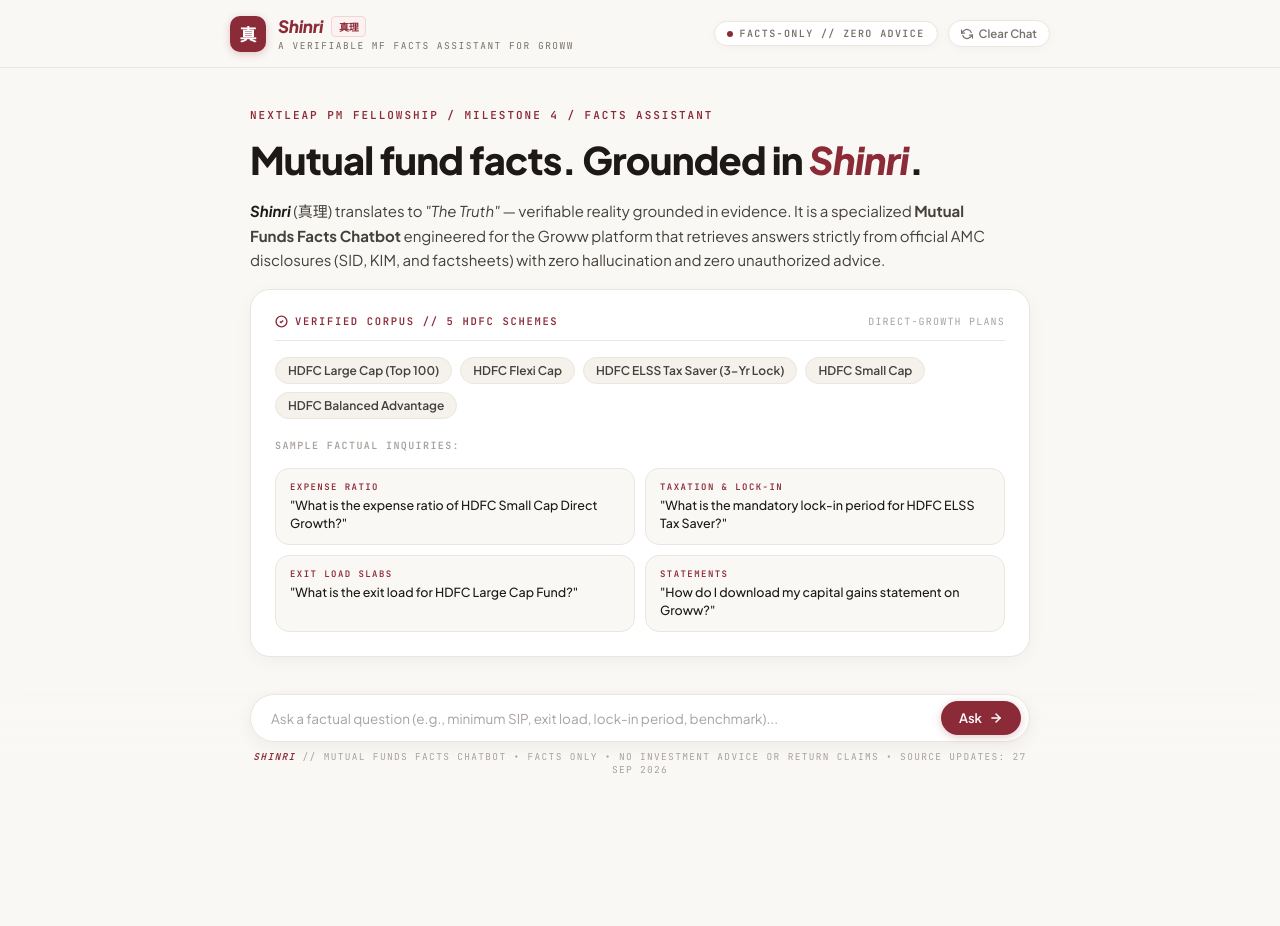
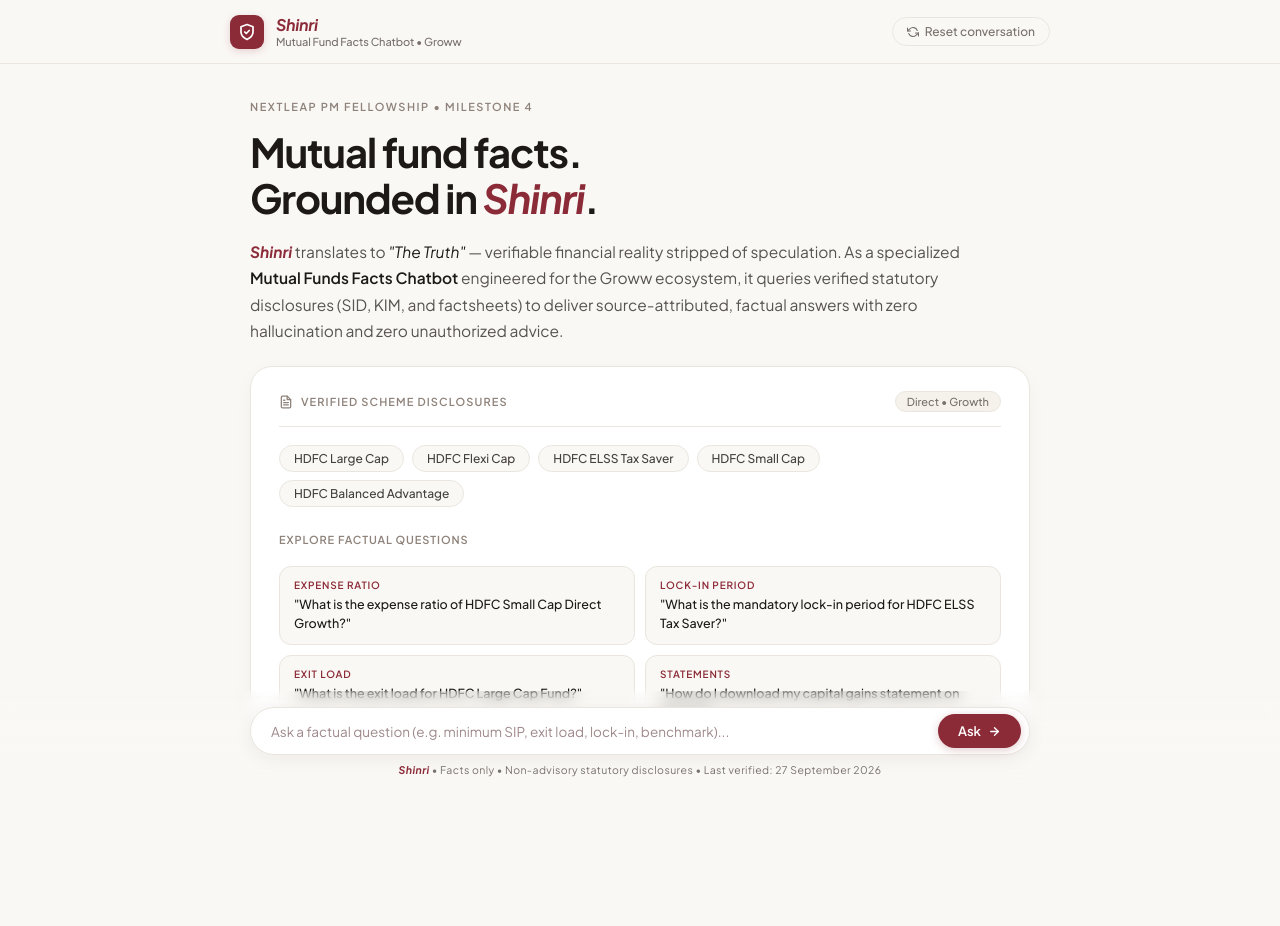
Before and after one commit to Eternal9294f/Shinri-RagChatbot, a FastAPI app: page / in a window 1280 px wide. Before the commit the page ends 773 px from the top, so only its background shows below. Run offline with FastAPI, Linux system fonts and the light colour scheme.

Commit message:
style: serene, peaceful PromptBolo editorial design with zero clutter

```diff
--- a/src/static/css/style.css
+++ b/src/static/css/style.css
@@ -11,8 +11,9 @@
 
   --text-dark: #1C1917;
   --text-body: #44403C;
+  --text-secondary: #57534E;
   --text-muted: #78716C;
-  --text-faint: #A8A29E;
+  --text-faint: #9E888A;
 
   /* PromptBolo Signature Crimson / Wine Accent */
   --crimson-main: #8C2B38;
@@ -25,12 +26,13 @@
   --font-mono: 'JetBrains Mono', ui-monospace, SFMono-Regular, Menlo, Monaco, Consolas, monospace;
 
   --radius-sm: 8px;
-  --radius-md: 14px;
-  --radius-lg: 20px;
+  --radius-md: 12px;
+  --radius-lg: 18px;
+  --radius-xl: 22px;
   --radius-pill: 9999px;
 
   --shadow-subtle: 0 2px 10px rgba(28, 25, 23, 0.03);
-  --shadow-card: 0 4px 20px -2px rgba(28, 25, 23, 0.05);
+  --shadow-card: 0 4px 20px -2px rgba(28, 25, 23, 0.04);
 }
 
 * {
@@ -61,8 +63,8 @@ body {
 
 /* Header */
 .app-header {
-  height: 68px;
-  background-color: rgba(250, 248, 245, 0.95);
+  height: 64px;
+  background-color: rgba(250, 248, 245, 0.92);
   backdrop-filter: blur(12px);
   -webkit-backdrop-filter: blur(12px);
   border-bottom: 1px solid var(--border-light);
@@ -90,105 +92,73 @@ body {
 }
 
 .brand-logo {
-  width: 36px;
-  height: 36px;
+  width: 34px;
+  height: 34px;
   background-color: var(--crimson-main);
-  border-radius: 10px;
+  border-radius: 9px;
   display: flex;
   align-items: center;
   justify-content: center;
   color: #FFFFFF;
-  font-family: var(--font-sans);
-  font-weight: 800;
-  font-size: 17px;
-  box-shadow: 0 2px 8px rgba(140, 43, 56, 0.25);
+  box-shadow: 0 2px 8px rgba(140, 43, 56, 0.2);
+  flex-shrink: 0;
+}
+
+.brand-text {
+  display: flex;
+  flex-direction: column;
 }
 
 .brand-title {
-  font-size: 17px;
+  font-size: 16px;
+  font-weight: 700;
   letter-spacing: -0.3px;
-  display: flex;
-  align-items: center;
-  gap: 8px;
   color: var(--text-dark);
+  line-height: 1.2;
 }
 
 .brand-title strong em {
-  font-weight: 800;
+  font-weight: 700;
   font-style: italic;
   color: var(--crimson-main);
 }
 
-.kanji-badge {
-  font-family: var(--font-mono);
-  font-size: 10px;
-  font-weight: 600;
-  color: var(--crimson-main);
-  background-color: var(--crimson-light);
-  border: 1px solid var(--crimson-border);
-  padding: 2px 7px;
-  border-radius: 4px;
+.brand-subtitle {
+  font-family: var(--font-sans);
+  font-size: 11px;
+  font-weight: 500;
+  color: var(--text-muted);
+  letter-spacing: -0.01em;
+  margin-top: 1px;
 }
 
-.brand-subtitle {
-  font-family: var(--font-mono);
-  font-size: 9.5px;
-  letter-spacing: 0.16em;
-  text-transform: uppercase;
-  color: var(--text-muted);
-  margin-top: 2px;
-}
-
-.header-badges {
+.header-actions {
   display: flex;
   align-items: center;
   gap: 10px;
-}
-
-.status-badge {
-  display: inline-flex;
-  align-items: center;
-  gap: 7px;
-  background-color: #FFFFFF;
-  border: 1px solid var(--border-light);
-  border-radius: var(--radius-pill);
-  padding: 5px 12px;
-  font-family: var(--font-mono);
-  font-size: 10px;
-  font-weight: 600;
-  letter-spacing: 0.14em;
-  color: var(--text-muted);
-  box-shadow: var(--shadow-subtle);
-}
-
-.status-dot {
-  width: 6px;
-  height: 6px;
-  border-radius: 50%;
-  background-color: var(--crimson-main);
 }
 
 .btn-clear {
   display: inline-flex;
   align-items: center;
   gap: 6px;
-  background-color: #FFFFFF;
+  background-color: transparent;
   border: 1px solid var(--border-light);
   border-radius: var(--radius-pill);
-  padding: 5px 12px;
+  padding: 6px 14px;
   font-family: var(--font-sans);
-  font-size: 11.5px;
-  font-weight: 600;
+  font-size: 12px;
+  font-weight: 500;
   color: var(--text-muted);
   cursor: pointer;
   transition: all 0.15s ease;
-  box-shadow: var(--shadow-subtle);
 }
 
 .btn-clear:hover {
-  background-color: var(--crimson-light);
-  color: var(--crimson-main);
-  border-color: var(--crimson-border);
+  background-color: #FFFFFF;
+  color: var(--text-dark);
+  border-color: var(--border-medium);
+  box-shadow: var(--shadow-subtle);
 }
 
 /* Main Container */
@@ -197,7 +167,7 @@ body {
   max-width: 820px;
   width: 100%;
   margin: 0 auto;
-  padding: 40px 20px 140px 20px;
+  padding: 36px 20px 140px 20px;
   display: flex;
   flex-direction: column;
   gap: 28px;
@@ -207,55 +177,68 @@ body {
 .hero-section {
   display: flex;
   flex-direction: column;
-  gap: 16px;
+  gap: 12px;
 }
 
 .eyebrow-label {
-  font-family: var(--font-mono);
+  font-family: var(--font-sans);
   font-size: 11px;
-  letter-spacing: 0.18em;
+  letter-spacing: 0.14em;
   font-weight: 600;
-  color: var(--crimson-main);
+  color: #8E827A;
   text-transform: uppercase;
 }
 
 .hero-main-title {
-  font-size: 38px;
-  font-weight: 800;
-  letter-spacing: -0.8px;
+  font-size: 40px;
+  font-weight: 700;
+  letter-spacing: -0.03em;
   color: var(--text-dark);
-  line-height: 1.18;
+  line-height: 1.15;
+  margin: 4px 0 6px 0;
 }
 
 .hero-main-title strong em {
-  font-weight: 800;
+  font-weight: 700;
   font-style: italic;
   color: var(--crimson-main);
 }
 
 .hero-lead-text {
-  font-size: 15px;
-  line-height: 1.65;
-  color: var(--text-body);
-  max-width: 740px;
+  font-size: 15.5px;
+  line-height: 1.7;
+  color: var(--text-secondary);
+  max-width: 730px;
+  font-weight: 400;
+}
+
+.hero-lead-text strong {
+  font-weight: 600;
+  color: var(--text-dark);
 }
 
 .hero-lead-text strong em {
   font-style: italic;
   font-weight: 700;
+  color: var(--crimson-main);
+}
+
+.hero-lead-text em {
+  font-style: italic;
   color: var(--text-dark);
 }
 
 /* Workbench Card - Exactly Like PromptBolo */
 .workbench-card {
-  background-color: var(--bg-card);
+  background-color: #FFFFFF;
   border: 1px solid var(--border-light);
-  border-radius: var(--radius-lg);
-  padding: 24px;
+  border-radius: var(--radius-xl);
+  padding: 24px 28px;
   box-shadow: var(--shadow-card);
   display: flex;
   flex-direction: column;
-  gap: 16px;
+  gap: 18px;
+  margin-top: 10px;
 }
 
 .workbench-header {
@@ -263,25 +246,37 @@ body {
   align-items: center;
   justify-content: space-between;
   border-bottom: 1px solid var(--border-light);
-  padding-bottom: 12px;
+  padding-bottom: 14px;
 }
 
-.workbench-tag {
-  display: inline-flex;
+.workbench-header-left {
+  display: flex;
   align-items: center;
-  gap: 7px;
-  font-family: var(--font-mono);
-  font-size: 10.5px;
-  font-weight: 700;
-  letter-spacing: 0.16em;
-  color: var(--crimson-main);
+  gap: 8px;
 }
 
-.workbench-meta {
-  font-family: var(--font-mono);
-  font-size: 10px;
-  letter-spacing: 0.12em;
-  color: var(--text-faint);
+.workbench-icon {
+  color: #8E827A;
+}
+
+.workbench-label {
+  font-family: var(--font-sans);
+  font-size: 11px;
+  font-weight: 600;
+  letter-spacing: 0.1em;
+  text-transform: uppercase;
+  color: #8E827A;
+}
+
+.workbench-pill {
+  background-color: var(--bg-subtle);
+  border: 1px solid var(--border-light);
+  border-radius: var(--radius-pill);
+  padding: 3px 11px;
+  font-family: var(--font-sans);
+  font-size: 11px;
+  font-weight: 500;
+  color: var(--text-muted);
 }
 
 /* Scheme Chips */
@@ -294,23 +289,34 @@ body {
 .scheme-chip {
   display: inline-flex;
   align-items: center;
-  background-color: var(--bg-subtle);
+  background-color: var(--bg-canvas);
   border: 1px solid var(--border-light);
   border-radius: var(--radius-pill);
-  padding: 5px 12px;
+  padding: 5px 14px;
   font-size: 12px;
-  font-weight: 600;
+  font-weight: 500;
   color: var(--text-body);
+  transition: all 0.15s ease;
+}
+
+.scheme-chip:hover {
+  background-color: #FFFFFF;
+  border-color: var(--border-medium);
+  color: var(--text-dark);
 }
 
 /* Suggestions Grid */
-.prompt-suggestions-header {
-  font-family: var(--font-mono);
-  font-size: 10px;
+.suggestions-header-row {
+  margin-top: 2px;
+}
+
+.suggestions-label {
+  font-family: var(--font-sans);
+  font-size: 11px;
   font-weight: 600;
-  letter-spacing: 0.14em;
-  color: var(--text-faint);
-  margin-top: 4px;
+  letter-spacing: 0.08em;
+  text-transform: uppercase;
+  color: #8E827A;
 }
 
 .prompt-chips-grid {
@@ -336,15 +342,16 @@ body {
 .prompt-chip:hover {
   background-color: #FFFFFF;
   border-color: var(--crimson-border);
-  box-shadow: 0 4px 12px rgba(140, 43, 56, 0.06);
+  box-shadow: 0 4px 14px rgba(140, 43, 56, 0.06);
   transform: translateY(-1px);
 }
 
 .chip-category {
-  font-family: var(--font-mono);
-  font-size: 9px;
-  font-weight: 700;
-  letter-spacing: 0.16em;
+  font-family: var(--font-sans);
+  font-size: 10px;
+  font-weight: 600;
+  letter-spacing: 0.08em;
+  text-transform: uppercase;
   color: var(--crimson-main);
 }
 
@@ -352,7 +359,7 @@ body {
   font-size: 12.5px;
   font-weight: 500;
   color: var(--text-dark);
-  line-height: 1.4;
+  line-height: 1.45;
 }
 
 /* Chat Messages */
@@ -609,7 +619,7 @@ body {
   color: #FFFFFF;
   border: none;
   border-radius: var(--radius-pill);
-  padding: 9px 18px;
+  padding: 9px 20px;
   display: inline-flex;
   align-items: center;
   gap: 7px;
@@ -637,11 +647,10 @@ body {
 
 .disclaimer-bar {
   text-align: center;
-  font-family: var(--font-mono);
-  font-size: 9.5px;
-  letter-spacing: 0.14em;
-  color: var(--text-faint);
-  text-transform: uppercase;
+  font-family: var(--font-sans);
+  font-size: 10.5px;
+  letter-spacing: 0.04em;
+  color: var(--text-muted);
 }
 
 .disclaimer-bar strong em {
--- a/src/templates/index.html
+++ b/src/templates/index.html
@@ -3,11 +3,11 @@
 <head>
   <meta charset="UTF-8">
   <meta name="viewport" content="width=device-width, initial-scale=1.0">
-  <title>Shinri (真理) — Mutual Funds Facts Chatbot | Groww Context</title>
+  <title>Shinri — Mutual Funds Facts Chatbot</title>
   <link rel="preconnect" href="https://fonts.googleapis.com">
   <link rel="preconnect" href="https://fonts.gstatic.com" crossorigin>
-  <link href="https://fonts.googleapis.com/css2?family=Plus+Jakarta+Sans:ital,wght@0,400;0,500;0,600;0,700;0,800;1,400;1,600;1,700;1,800&family=JetBrains+Mono:wght@400;500;600&display=swap" rel="stylesheet">
-  <link rel="stylesheet" href="/static/css/style.css?v=promptbolo_1">
+  <link href="https://fonts.googleapis.com/css2?family=Plus+Jakarta+Sans:ital,wght@0,400;0,500;0,600;0,700;1,400;1,600;1,700&family=JetBrains+Mono:wght@400;500&display=swap" rel="stylesheet">
+  <link rel="stylesheet" href="/static/css/style.css?v=peaceful_2">
 </head>
 <body>
 
@@ -16,28 +16,25 @@
     <div class="header-inner">
       <div class="brand-wrapper">
         <div class="brand-logo" title="Shinri">
-          <span>真</span>
+          <svg width="18" height="18" viewBox="0 0 24 24" fill="none" stroke="currentColor" stroke-width="2.3" stroke-linecap="round" stroke-linejoin="round">
+            <path d="M12 22s8-4 8-10V5l-8-3-8 3v7c0 6 8 10 8 10z"></path>
+            <path d="m9 12 2 2 4-4"></path>
+          </svg>
         </div>
         <div class="brand-text">
-          <h1 class="brand-title">
-            <strong><em>Shinri</em></strong> <span class="kanji-badge">真理</span>
-          </h1>
-          <div class="brand-subtitle">A VERIFIABLE MF FACTS ASSISTANT FOR GROWW</div>
+          <span class="brand-title"><strong><em>Shinri</em></strong></span>
+          <span class="brand-subtitle">Mutual Fund Facts Chatbot &bull; Groww</span>
         </div>
       </div>
 
-      <div class="header-badges">
-        <div class="status-badge">
-          <span class="status-dot"></span>
-          <span>FACTS-ONLY // ZERO ADVICE</span>
-        </div>
-        <button class="btn-clear" id="clearBtn" title="Reset chat session">
-          <svg width="12" height="12" viewBox="0 0 24 24" fill="none" stroke="currentColor" stroke-width="2.5" stroke-linecap="round" stroke-linejoin="round">
+      <div class="header-actions">
+        <button class="btn-clear" id="clearBtn" title="Reset conversation">
+          <svg width="12" height="12" viewBox="0 0 24 24" fill="none" stroke="currentColor" stroke-width="2.2" stroke-linecap="round" stroke-linejoin="round">
             <polyline points="1 4 1 10 7 10"></polyline>
             <polyline points="23 20 23 14 17 14"></polyline>
             <path d="M20.49 9A9 9 0 0 0 5.64 5.64L1 10m22 4l-4.64 4.36A9 9 0 0 1 3.51 15"></path>
           </svg>
-          <span>Clear Chat</span>
+          <span>Reset conversation</span>
         </button>
       </div>
     </div>
@@ -46,60 +43,73 @@
   <!-- Main Container -->
   <main class="main-container">
 
-    <!-- Hero / Welcome Section -->
+    <!-- Peaceful Hero Section -->
     <section class="hero-section" id="heroSection">
 
-      <!-- Eyebrow label in PromptBolo style -->
-      <div class="eyebrow-label">NEXTLEAP PM FELLOWSHIP / MILESTONE 4 / FACTS ASSISTANT</div>
+      <!-- Quiet Eyebrow -->
+      <div class="eyebrow-label">NEXTLEAP PM FELLOWSHIP &bull; MILESTONE 4</div>
 
-      <!-- Main Headline -->
-      <h2 class="hero-main-title">
-        Mutual fund facts. Grounded in <strong><em>Shinri</em></strong>.
-      </h2>
+      <!-- Peaceful Poetic Title -->
+      <h1 class="hero-main-title">
+        Mutual fund facts.<br>Grounded in <strong><em>Shinri</em></strong>.
+      </h1>
 
-      <!-- Simplified Professional Explanation (No anime mentions) -->
+      <!-- Elegant, Short & Soothing Description -->
       <p class="hero-lead-text">
-        <strong><em>Shinri</em></strong> (真理) translates to <em>"The Truth"</em> — verifiable reality grounded in evidence.
-        It is a specialized <strong>Mutual Funds Facts Chatbot</strong> engineered for the Groww platform that retrieves answers strictly from official AMC disclosures (SID, KIM, and factsheets) with zero hallucination and zero unauthorized advice.
+        <strong><em>Shinri</em></strong> translates to <em>"The Truth"</em> — verifiable financial reality stripped of speculation.
+        As a specialized <strong>Mutual Funds Facts Chatbot</strong> engineered for the Groww ecosystem, it queries verified statutory disclosures (SID, KIM, and factsheets) to deliver source-attributed, factual answers with zero hallucination and zero unauthorized advice.
       </p>
 
-      <!-- Main Interactive Workbench Card in PromptBolo Style -->
+      <!-- Peaceful White Workspace Card -->
       <div class="workbench-card">
+
+        <!-- Schemes Header Row -->
         <div class="workbench-header">
-          <div class="workbench-tag">
-            <svg width="13" height="13" viewBox="0 0 24 24" fill="none" stroke="currentColor" stroke-width="2.5"><circle cx="12" cy="12" r="10"></circle><path d="m9 12 2 2 4-4"></path></svg>
-            <span>VERIFIED CORPUS // 5 HDFC SCHEMES</span>
+          <div class="workbench-header-left">
+            <svg width="14" height="14" viewBox="0 0 24 24" fill="none" stroke="currentColor" stroke-width="2.2" stroke-linecap="round" stroke-linejoin="round" class="workbench-icon">
+              <path d="M14 2H6a2 2 0 0 0-2 2v16a2 2 0 0 0 2 2h12a2 2 0 0 0 2-2V8z"></path>
+              <polyline points="14 2 14 8 20 8"></polyline>
+              <line x1="16" y1="13" x2="8" y2="13"></line>
+              <line x1="16" y1="17" x2="8" y2="17"></line>
+              <polyline points="10 9 9 9 8 9"></polyline>
+            </svg>
+            <span class="workbench-label">VERIFIED SCHEME DISCLOSURES</span>
           </div>
-          <span class="workbench-meta">DIRECT-GROWTH PLANS</span>
+          <span class="workbench-pill">Direct &bull; Growth</span>
         </div>
 
+        <!-- Serene Scheme Pills -->
         <div class="schemes-chip-row">
-          <span class="scheme-chip">HDFC Large Cap (Top 100)</span>
+          <span class="scheme-chip">HDFC Large Cap</span>
           <span class="scheme-chip">HDFC Flexi Cap</span>
-          <span class="scheme-chip">HDFC ELSS Tax Saver (3-Yr Lock)</span>
+          <span class="scheme-chip">HDFC ELSS Tax Saver</span>
           <span class="scheme-chip">HDFC Small Cap</span>
           <span class="scheme-chip">HDFC Balanced Advantage</span>
         </div>
 
-        <div class="prompt-suggestions-header">SAMPLE FACTUAL INQUIRIES:</div>
+        <!-- Sample Questions -->
+        <div class="suggestions-header-row">
+          <span class="suggestions-label">Explore factual questions</span>
+        </div>
         <div class="prompt-chips-grid">
           <button class="prompt-chip example-card" data-query="What is the expense ratio of HDFC Small Cap Direct Growth?">
-            <span class="chip-category">EXPENSE RATIO</span>
+            <span class="chip-category">Expense Ratio</span>
             <span class="chip-query">"What is the expense ratio of HDFC Small Cap Direct Growth?"</span>
           </button>
           <button class="prompt-chip example-card" data-query="What is the mandatory lock-in period for HDFC ELSS Tax Saver?">
-            <span class="chip-category">TAXATION & LOCK-IN</span>
+            <span class="chip-category">Lock-in Period</span>
             <span class="chip-query">"What is the mandatory lock-in period for HDFC ELSS Tax Saver?"</span>
           </button>
           <button class="prompt-chip example-card" data-query="What is the exit load for HDFC Large Cap Fund?">
-            <span class="chip-category">EXIT LOAD SLABS</span>
+            <span class="chip-category">Exit Load</span>
             <span class="chip-query">"What is the exit load for HDFC Large Cap Fund?"</span>
           </button>
           <button class="prompt-chip example-card" data-query="How do I download my capital gains statement on Groww?">
-            <span class="chip-category">STATEMENTS</span>
+            <span class="chip-category">Statements</span>
             <span class="chip-query">"How do I download my capital gains statement on Groww?"</span>
           </button>
         </div>
+
       </div>
 
     </section>
@@ -109,7 +119,7 @@
 
   </main>
 
-  <!-- Fixed Bottom Input Bar (PromptBolo Clean Style) -->
+  <!-- Fixed Bottom Input Bar -->
   <footer class="input-fixed-bar">
     <div class="input-inner-wrapper">
       <div class="input-box-container">
@@ -117,19 +127,19 @@
           type="text"
           id="chatInput"
           class="chat-input"
-          placeholder="Ask a factual question (e.g., minimum SIP, exit load, lock-in period, benchmark)..."
+          placeholder="Ask a factual question (e.g. minimum SIP, exit load, lock-in, benchmark)..."
           autocomplete="off"
         />
         <button id="sendBtn" class="send-btn" title="Send question">
           <span>Ask</span>
-          <svg width="14" height="14" viewBox="0 0 24 24" fill="none" stroke="currentColor" stroke-width="2.5" stroke-linecap="round" stroke-linejoin="round">
+          <svg width="13" height="13" viewBox="0 0 24 24" fill="none" stroke="currentColor" stroke-width="2.5" stroke-linecap="round" stroke-linejoin="round">
             <line x1="5" y1="12" x2="19" y2="12"></line>
             <polyline points="12 5 19 12 12 19"></polyline>
           </svg>
         </button>
       </div>
       <div class="disclaimer-bar">
-        <strong><em>Shinri</em></strong> // Mutual Funds Facts Chatbot &bull; Facts only &bull; No investment advice or return claims &bull; Source updates: 27 Sep 2026
+        <strong><em>Shinri</em></strong> &bull; Facts only &bull; Non-advisory statutory disclosures &bull; Last verified: 27 September 2026
       </div>
     </div>
   </footer>
```
Also changed, not shown: other parts of src/static/css/style.css (+21 -18 lines).
